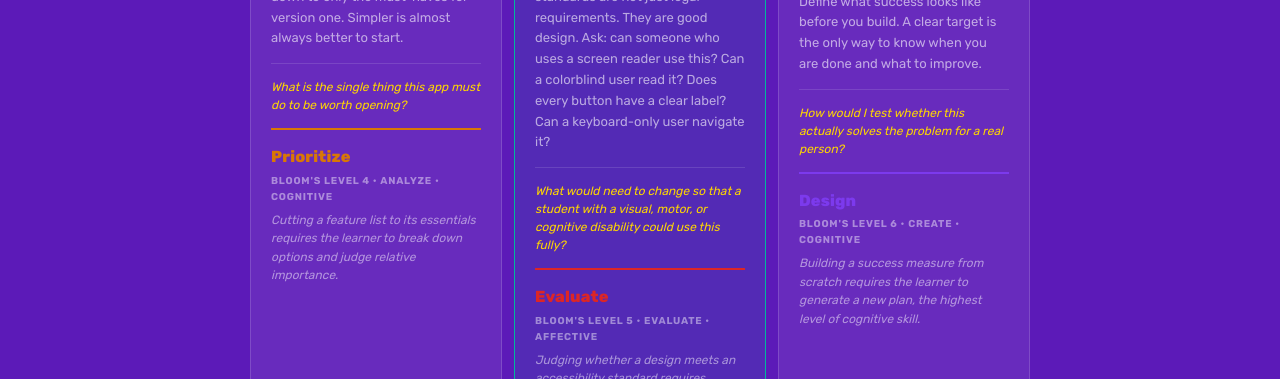
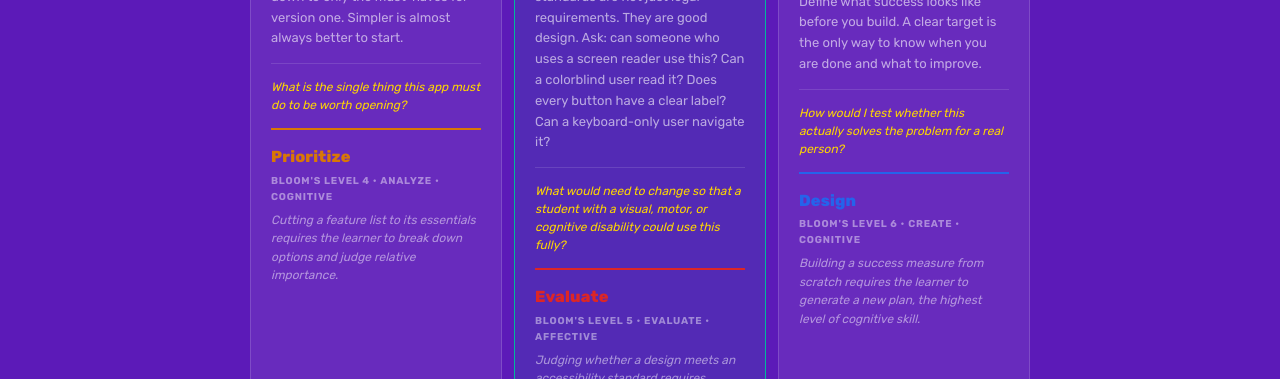
Before and after one commit to Enterprise-Pursuits/vibe-coding-guide, a plain HTML site: page index.html in a window 1280 px wide. Shown: the part 5864-6243 px from the top of the page. Drawn offline with nearby package versions, Linux system fonts and the light colour scheme.

Commit message:
Fix duplicate color in bloomColors array

```diff
--- a/index.html
+++ b/index.html
@@ -729,7 +729,7 @@ const steps = [
   }
 ];
 
-const bloomColors = ["#6B7280","#2563EB","#059669","#D97706","#DC2626","#7C3AED"];
+const bloomColors = ["#6B7280","#2563EB","#059669","#D97706","#DC2626","#2563EB"];
 
 const processSteps = [
   {
```
